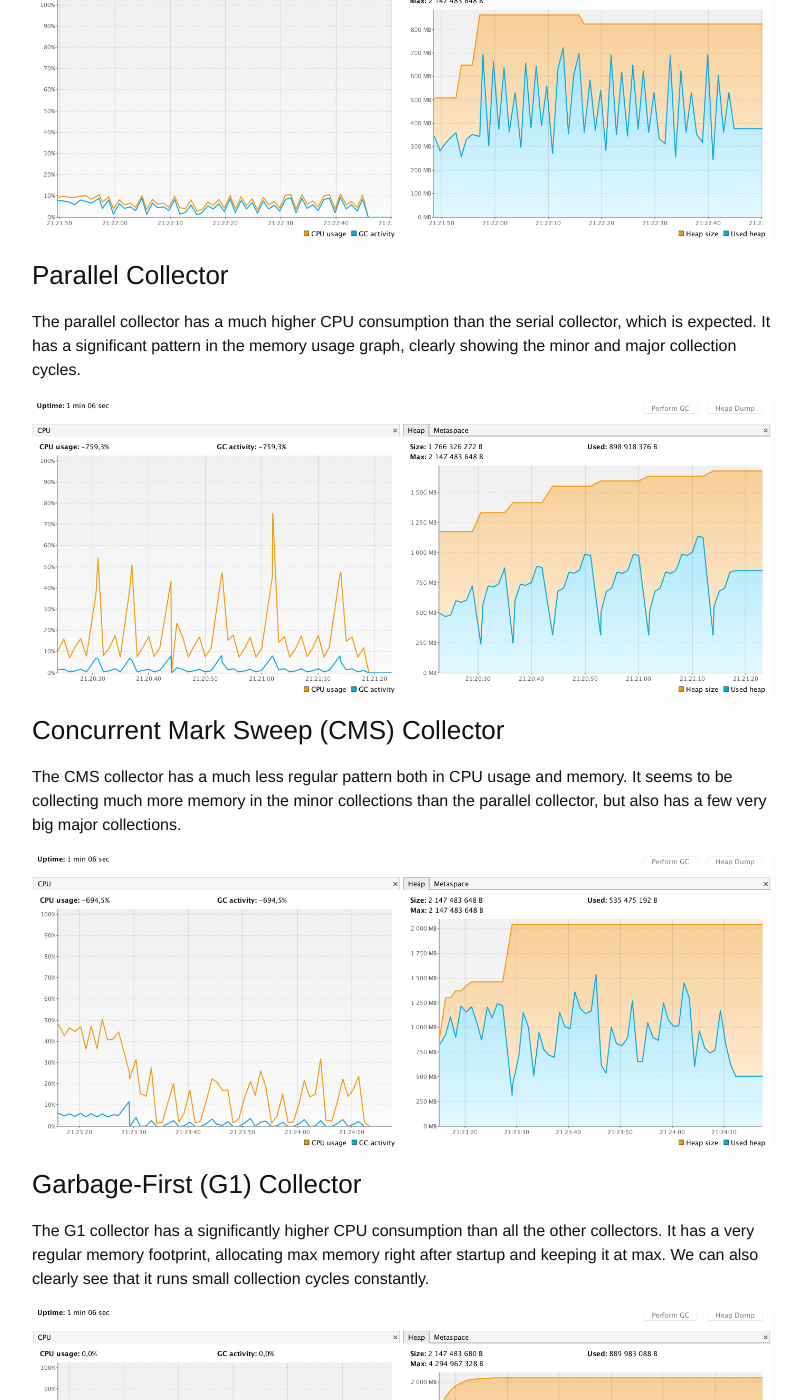
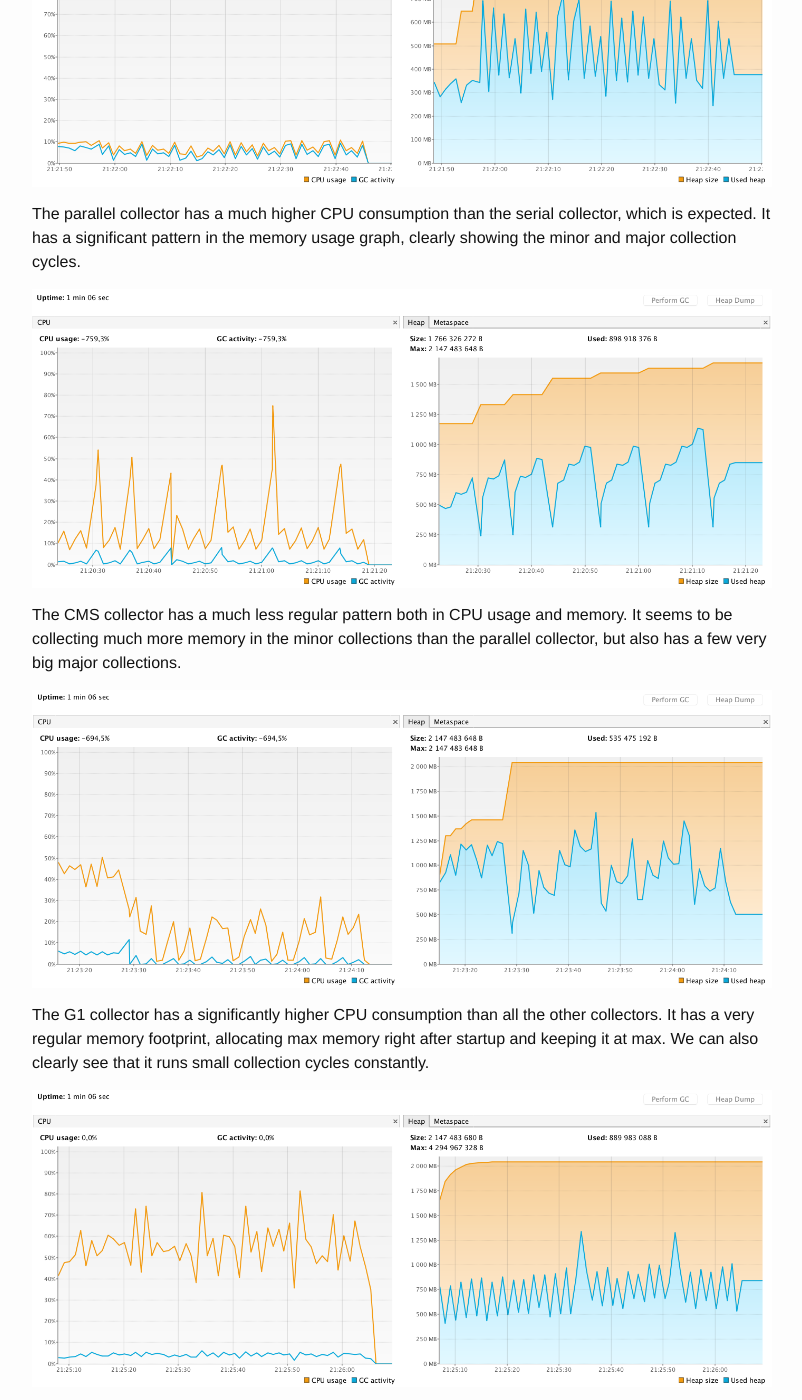
Before and after one commit to eivindw/eivindw.github.io, a Jekyll site: the page built from _posts/2016-01-08-comparing-gc-collectors.md, in a window 1280 px wide and 1400 px high, scrolled down 2045 px. Shown: the whole window, without its empty margins (238-1040 px from the left). Built offline with Jekyll 4.4.1, drawn with Linux system fonts in a browser that asks for light colours; comment, search, counter and statistics services are not loaded.

Commit message:
Removed some sub-headers.

```diff
--- a/_posts/2016-01-08-comparing-gc-collectors.md
+++ b/_posts/2016-01-08-comparing-gc-collectors.md
@@ -54,25 +54,17 @@ After running I used a tool called [GCViewer](https://github.com/chewiebug/GCVie
 
 ## Results
 
-### Serial Collector
-
 The serial collector has low CPU consumption. It runs often and seems to do a good job at keeping the memory footprint low. It has only committed 50% of the 2GB available heap:
 
 <a href="/assets/images/001/mem-gc-serial.png" data-lightbox="mem_gc" data-title="Serial Collector"><img src="/assets/images/001/mem-gc-serial.png"/></a>
-
-### Parallel Collector
 
 The parallel collector has a much higher CPU consumption than the serial collector, which is expected. It has a significant pattern in the memory usage graph, clearly showing the minor and major collection cycles.
 
 <a href="/assets/images/001/mem-gc-default.png" data-lightbox="mem_gc" data-title="Parallel Collector"><img src="/assets/images/001/mem-gc-default.png"/></a>
 
-### Concurrent Mark Sweep (CMS) Collector
-
 The CMS collector has a much less regular pattern both in CPU usage and memory. It seems to be collecting much more memory in the minor collections than the parallel collector, but also has a few very big major collections.
 
 <a href="/assets/images/001/mem-gc-cms.png" data-lightbox="mem_gc" data-title="Concurrent Mark Sweep (CMS) Collector"><img src="/assets/images/001/mem-gc-cms.png"/></a>
-
-### Garbage-First (G1) Collector
 
 The G1 collector has a significantly higher CPU consumption than all the other collectors. It has a very regular memory footprint, allocating max memory right after startup and keeping it at max. We can also clearly see that it runs small collection cycles constantly.
 
```
